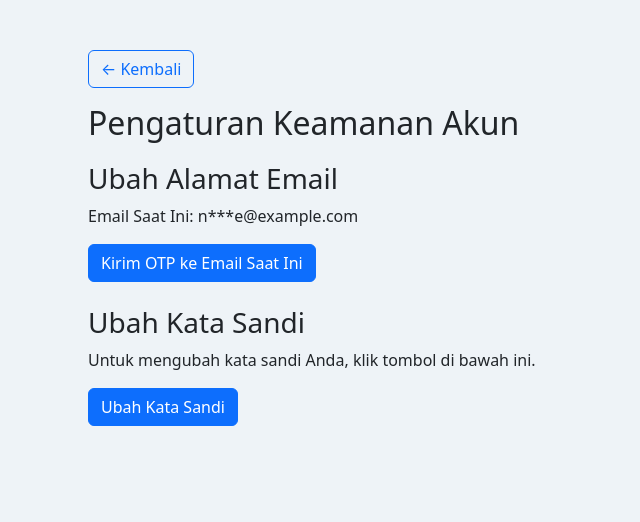
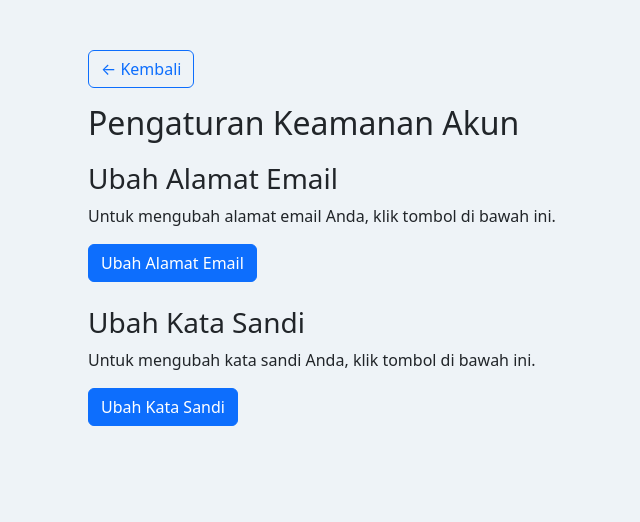
Before and after one commit to SeRyuu25/Tugas-Akhir, a Django app: page /accounts/account_security/ in a window 1280 px wide. Shown: the part 78-600 px from the top of the page, without its empty margins (22-662 px from the left). Run offline with Django 5.2, Linux system fonts and the light colour scheme; the visitor is signed in with stand-in values (Sample User, id 1); parts of the project's set-up code (start-up, migrations or seed data) failed here and were passed over.

Commit message:
Update for changing email

```diff
--- a/accounts/views.py
+++ b/accounts/views.py
@@ -256,21 +256,7 @@ def account_security_settings(request):
     if request.method == 'POST':
         # Change Email Process
         if 'change_email' in request.POST:
-            # Step 1: Send OTP to current email address
-            if is_rate_limited(request.user.id):
-                messages.error(request, "Too many OTP requests. Please try again later.Terlalu banyak permintaan OTP. Mohon tunggu sebentar lalu coba kembali.")
-                return redirect('account_security_settings')
-
-            otp = generate_otp()
-            send_mail(
-                'Your OTP for email change',
-                f'Your OTP is {otp}',
-                settings.DEFAULT_FROM_EMAIL,
-                [request.user.email],  # Send OTP to the current email
-            )
-            cache.set(f"otp_{request.user.id}", otp, timeout=300)  # OTP valid for 5 minutes
-
-            return redirect('verify_current_email_otp')  # Redirect to OTP verification page
+            return redirect('request_email_change')
 
         # Password Change Process (handled by Allauth)
         elif 'change_password' in request.POST:
@@ -282,6 +268,11 @@ def account_security_settings(request):
 @login_required
 def request_email_change(request):
     if request.method == 'POST':
+        # Cek apakah spam
+        if is_rate_limited(request.user.id):
+                messages.error(request, "Terlalu banyak permintaan OTP. Mohon tunggu sebentar lalu coba kembali.")
+                return redirect('request_email_change')
+
         otp = generate_otp()
 
         # Persiapan context buat ngirim email
--- a/templates/accounts/account_security_settings.html
+++ b/templates/accounts/account_security_settings.html
@@ -10,11 +10,8 @@
   <!-- Section for Changing Email -->
   <div class="mb-4">
     <h3>Ubah Alamat Email</h3>
-    <p>Email Saat Ini: {{ user.email|mask_email }}</p>
-    <form method="post">
-      {% csrf_token %}
-      <button type="submit" name="change_email" class="btn btn-primary">Kirim OTP ke Email Saat Ini</button>
-    </form>
+    <p>Untuk mengubah alamat email Anda, klik tombol di bawah ini.</p>
+    <a href="{% url 'request_email_change' %}" class="btn btn-primary">Ubah Alamat Email</a>
   </div>
 
   <!-- Section for Changing Password -->
```
Also changed, not shown: templates/accounts/request_email_change.html (+6 -3 lines).
